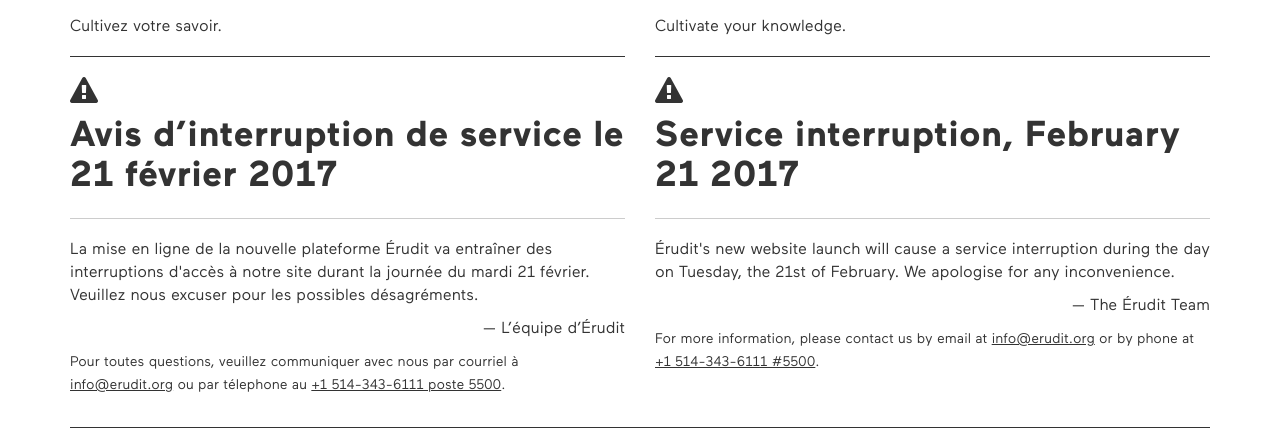
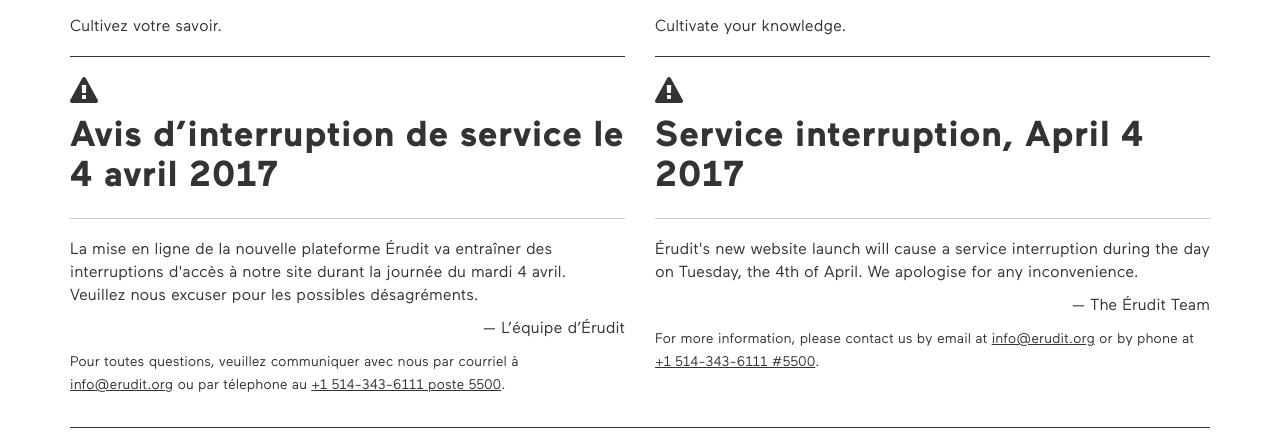
Before and after one commit to erudit/maintenance, a plain HTML site: page index.html in a window 1280 px wide. Shown: the part 97-542 px from the top of the page. Drawn offline with Linux system fonts and the light colour scheme; files whose address does not match are found by name.

Commit message:
Maintenance 4 avril

```diff
--- a/index.html
+++ b/index.html
@@ -104,10 +104,10 @@
           </p>
           <hr class="dark-color">
           <div><span class="fa fa-warning fa-2x"></span></div>
-          <h2>Avis d’interruption de service le 21 février 2017</h2>
+          <h2>Avis d’interruption de service le 4 avril 2017</h2>
           <hr class="light-color">
           <div class="message">
-            <p>La mise en ligne de la nouvelle plateforme Érudit va entraîner des interruptions d'accès à notre site durant la journée du mardi 21 février. Veuillez nous excuser pour les possibles désagréments.</p>
+            <p>La mise en ligne de la nouvelle plateforme Érudit va entraîner des interruptions d'accès à notre site durant la journée du mardi 4 avril. Veuillez nous excuser pour les possibles désagréments.</p>
             <p class="signature text-right">— L’équipe d’Érudit</p>
           </div>
           <p>
@@ -135,10 +135,10 @@
           </p>
           <hr class="dark-color">
           <div><span class="fa fa-warning fa-2x"></span></div>
-          <h2>Service interruption, February 21 2017</h2>
+          <h2>Service interruption, April 4 2017</h2>
           <hr class="light-color">
           <div class="message">
-            <p>Érudit's new website launch will cause a service interruption during the day on Tuesday, the 21st of February. We apologise for any inconvenience.</p>
+            <p>Érudit's new website launch will cause a service interruption during the day on Tuesday, the 4th of April. We apologise for any inconvenience.</p>
             <p class="signature text-right">— The Érudit Team</p>
           </div>
           <p>
```
